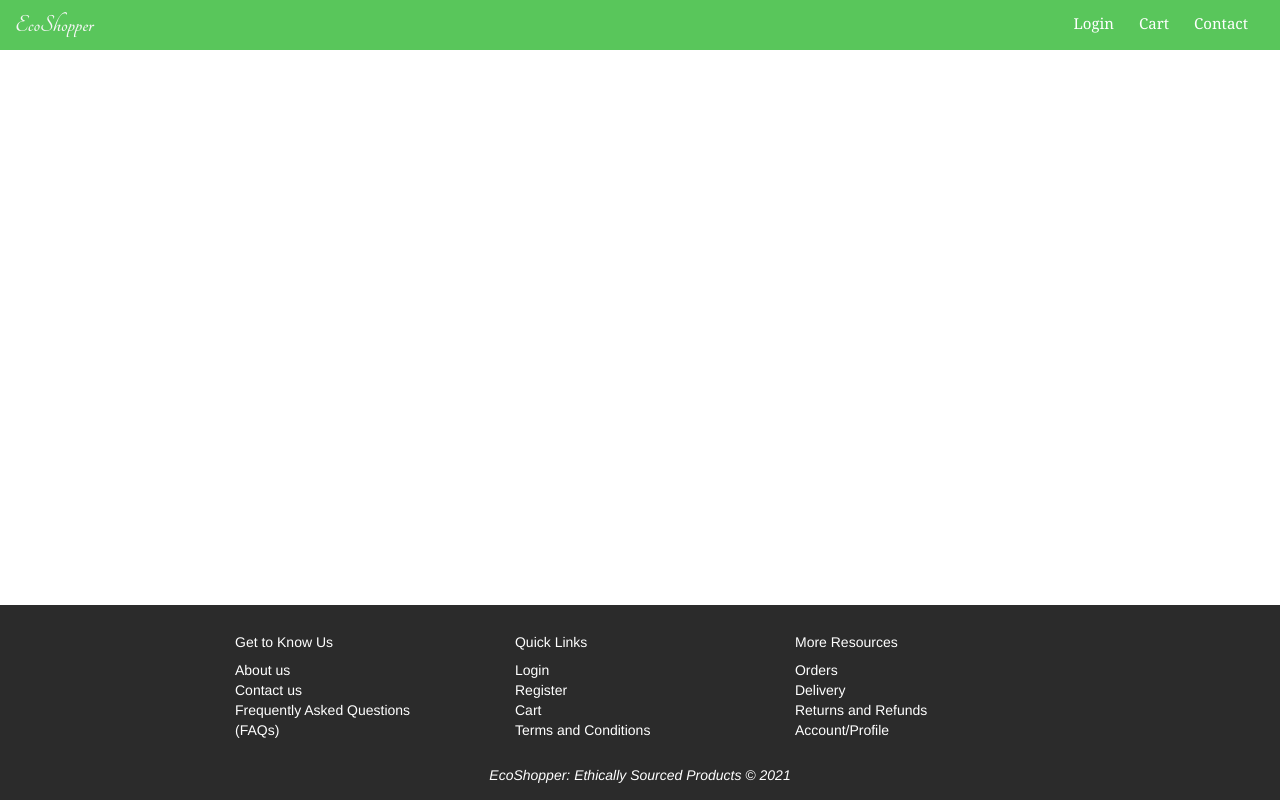
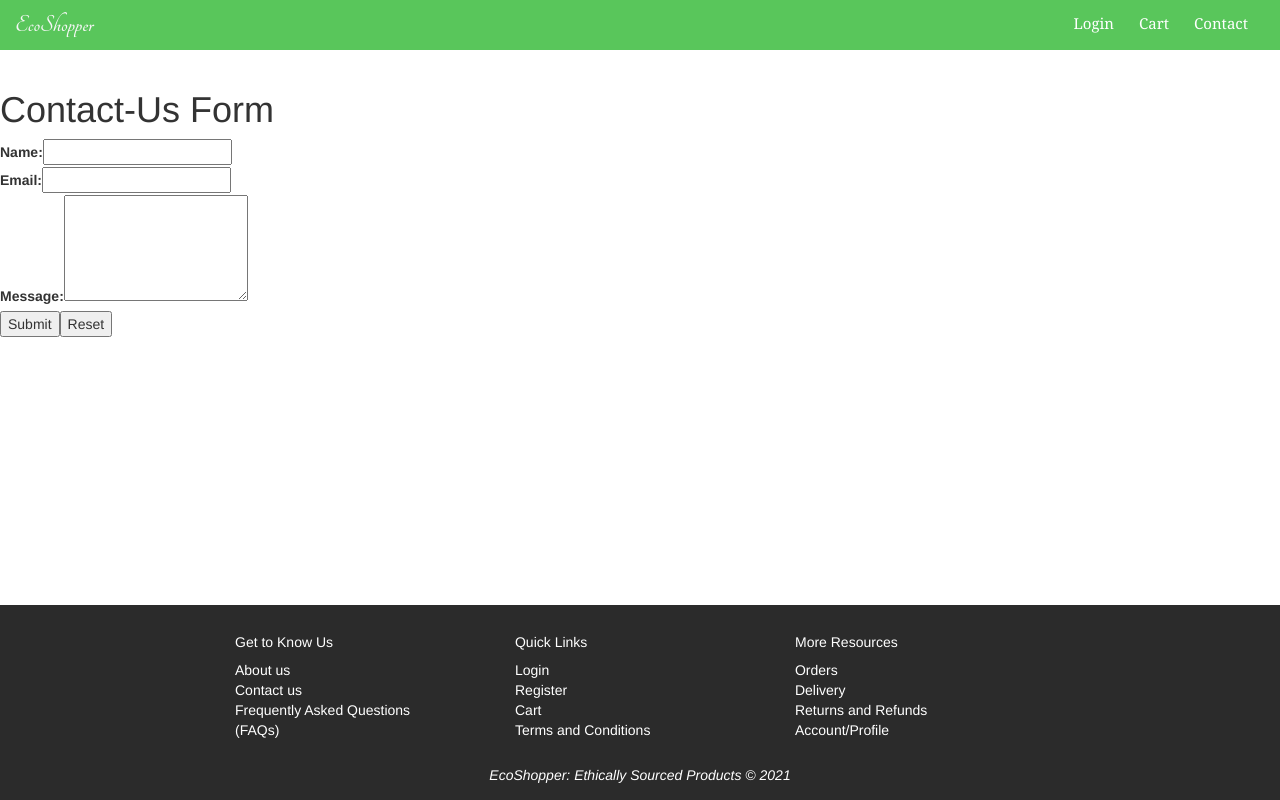
Before and after one commit to Noor-Alina/COMP3340-Project, a React (Create React App) app: page /Contact in a window 1280 px wide. Built offline with nearby package versions, Linux system fonts and the light colour scheme.

Commit message:
adding contact us form

```diff
--- a/src/static/Contact.js
+++ b/src/static/Contact.js
@@ -2,16 +2,57 @@ import Footer from '../components/Footer';
 import Header from '../components/Header';
 import React from 'react'
 
-export default class Contact extends React.Component{
+export default class Contact extends React.Component {
+    constructor(props) {
+        super(props);
+        this.state = {name: '',email: '',message: ''}
+      }
 
     render() {
         return (
-        <div>
-            <Header/>
-            <br/>
-            <Footer/>
-        </div>
+            <div>
+                <Header />
+                <br />
+                <div>
+                    <h1>Contact-Us Form</h1>
+                </div>
+                <section>
+                <form id="c-form" onSubmit={this.handleSubmit.bind(this)} method="POST">
+                    <div class="contact-us">
+                        <label for="name">Name:</label>
+                        <input type="text" class="c-control" />
+                    </div>
+                    <div class="contact-us">
+                        <label for="email-id">Email:</label>
+                        <input type="email" class="c-control" aria-describedby="emailHelp" />
+                    </div>
+                    <div class="contact-us">
+                        <label for="message">Message: </label>
+                        <textarea class="c-control" rows="5" height = "300px"></textarea>
+                    </div>
+                </form>
+                <button type="submit">Submit</button>
+                <button type="reset">Reset</button>
+                </section>
+
+                <Footer />
+            </div>
 
         );
     }
+
+    onNameChange(event) {
+        this.setState({name: event.target.value})
+      }
+
+      onEmailChange(event) {
+        this.setState({email: event.target.value})
+      }
+
+      onMessageChange(event) {
+        this.setState({message: event.target.value})
+      }
+
+      handleSubmit(event) {
+      }
 }
```
